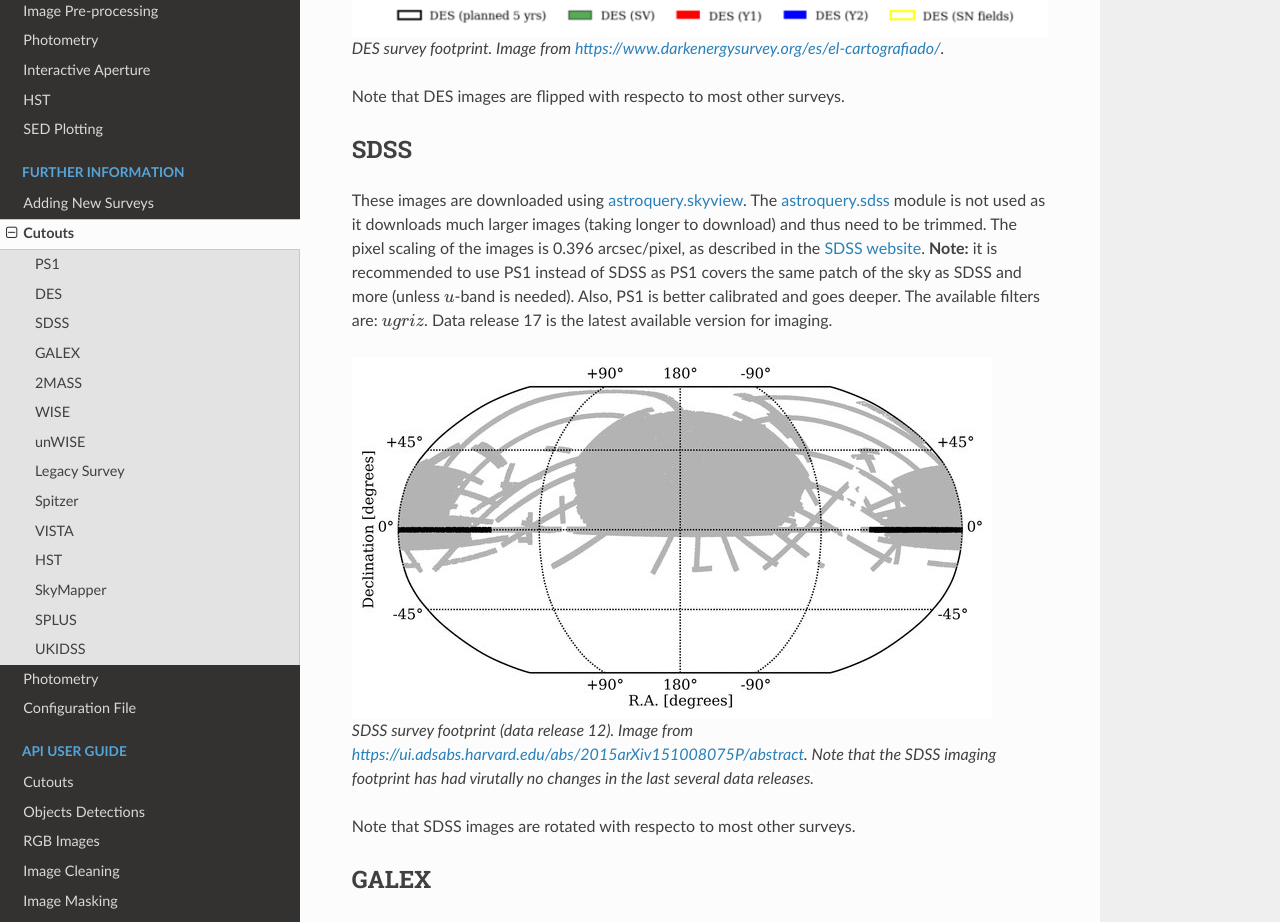
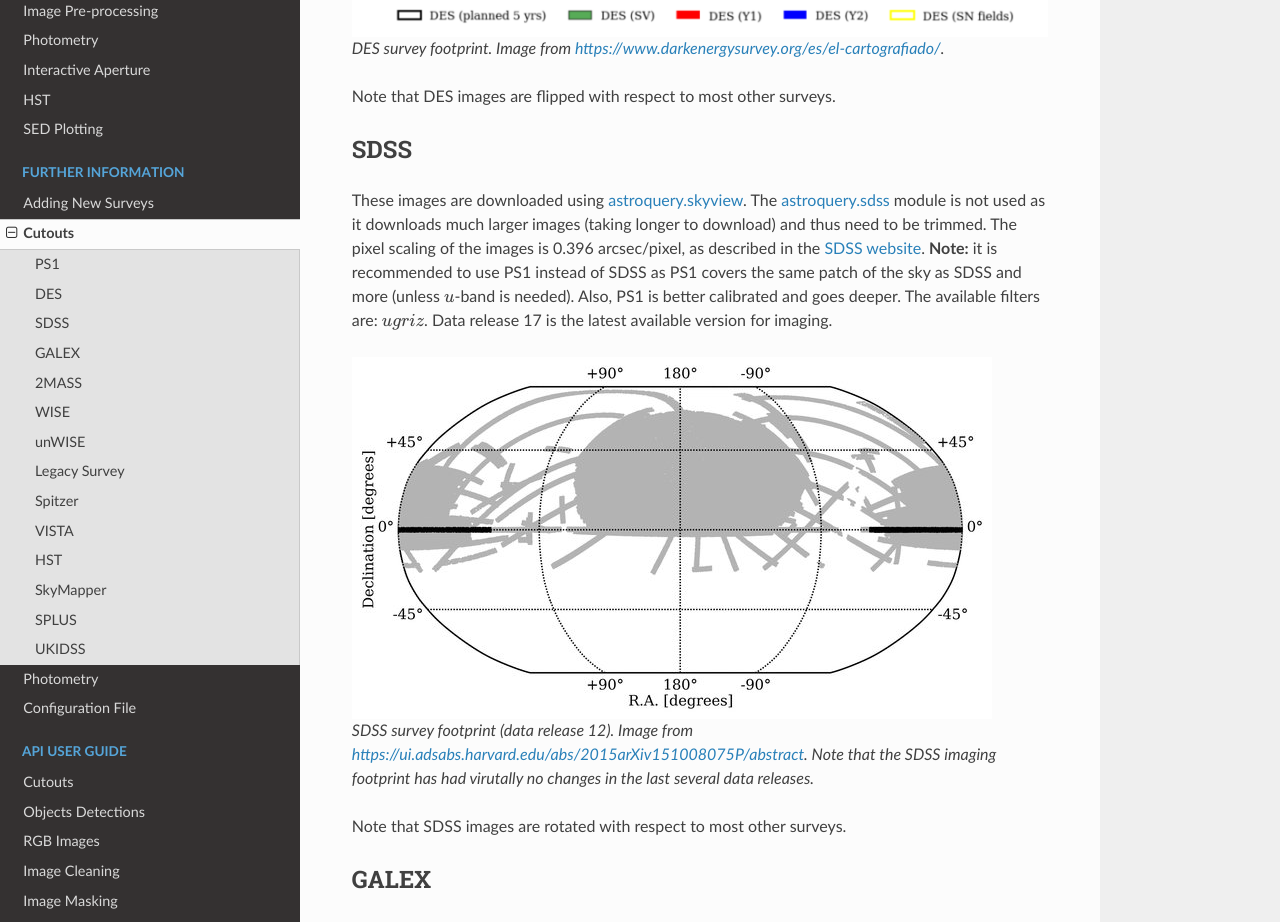
Before and after one commit to temuller/hostphot, a Sphinx documentation site: the page built from docs/further_information/cutouts.rst, in a window 1280 px wide and 1400 px high, scrolled down 1219 px. Shown: the part 171-1093 px from the top of the window. Built offline with Sphinx 7.4.7 and the Read the Docs theme 2.0.0, drawn with Linux system fonts in a browser that asks for light colours; pages that are not in the unit, such as notebooks, are missing from menus; some of the changed text lies outside the part shown.

Commit message:
minor rewording

```diff
--- a/docs/examples/preprocessing.rst
+++ b/docs/examples/preprocessing.rst
@@ -46,4 +46,4 @@ Note that the host-galaxy coordinates need to be provided so HostPhot knows whic
 
 .. image:: static/mask.png
 
-If the user is not happy with the result of the masking, there are a few parameters that can be adjusted. For instance, ``threshold`` sets the threshold (how many sigmas above the background noise) used by ``sep`` for detecting objects. Lowering it will allow the detection of fainter objects. ``sigma`` is the width of the gaussian used for convolving the image and masking the detected objects. If ``crossmatch`` is set to ``True``, the detected objects are cross-matched with the Gaia catalog and only those in common are kept. This is useful for very nearby host galaxies (e.g. that of SN 2011fe) so the structures of the galaxy are not maked out, artificially lowering its flux. Note that the images can be background subtracted by setting ``bkg_sub=True``, although this is only needed for ``2MASS``, ``WISE`` and ``VISTA`` images only. Also note that the mask parameters are saved into a pickle file by default.
+If the user is not happy with the result of the masking, there are a few parameters that can be adjusted. For instance, ``threshold`` sets the threshold (how many sigmas above the background noise) used by ``sep`` for detecting objects. Lowering it will allow the detection of fainter objects. ``sigma`` is the width of the gaussian used for convolving the image and masking the detected objects. If ``crossmatch`` is set to ``True``, the detected objects are cross-matched with the Gaia catalog and only those in common are kept. This is useful for very nearby host galaxies (e.g. that of SN 2011fe) so the structures of the galaxy are not maked out, artificially lowering its flux. Note that the images can be background subtracted by setting ``bkg_sub=True``, although this is already performed by default for the surveys that need it.
--- a/docs/further_information/cutouts.rst
+++ b/docs/further_information/cutouts.rst
@@ -25,7 +25,7 @@ DES images are downloaded from the `NOAO DataLab <https://datalab.noirlab.edu/si
 
   DES survey footprint. Image from `https://www.darkenergysurvey.org/es/el-cartografiado/ <https://www.darkenergysurvey.org/es/el-cartografiado/>`_.
 
-Note that DES images are flipped with respecto to most other surveys.
+Note that DES images are flipped with respect to most other surveys.
 
 SDSS
 ~~~~
@@ -36,7 +36,7 @@ These images are downloaded using `astroquery.skyview <https://astroquery.readth
 
   SDSS survey footprint (data release 12). Image from `<https://ui.adsabs.harvard.edu/abs/2015arXiv151008075P/abstract>`_. Note that the SDSS imaging footprint has had virutally no changes in the last several data releases.
 
-Note that SDSS images are rotated with respecto to most other surveys.
+Note that SDSS images are rotated with respect to most other surveys.
 
 GALEX
 ~~~~~
@@ -104,7 +104,7 @@ VISTA images are downloaded from the `VISTA science archive <http://horus.roe.ac
 
   VISTA surveys footprints. Images from `https://www.eso.org/public/images/allsky-vista/ <https://www.eso.org/public/images/allsky-vista/>`_ and `https://www.eso.org/rm/api/v1/public/releaseDescriptions/144 <https://www.eso.org/rm/api/v1/public/releaseDescriptions/144>`_.
 
-Note that VISTA images are flipped with respecto to most other surveys.
+Note that VISTA images are flipped with respect to most other surveys.
 
 HST
 ~~~~~~~
@@ -143,4 +143,4 @@ These images are downloaded from the VISTA science archive (for more information
 
   UKIDSS survey footprint. Image from the `CASU WFCAM Survey Progress and QC website <http://casu.ast.cam.ac.uk/wfcamsp/overview>`_.
 
-Note that UKIDSS images are flipped with respecto to most other surveys.
+Note that UKIDSS images are flipped with respect to most other surveys.
--- a/docs/further_information/photometry.rst
+++ b/docs/further_information/photometry.rst
@@ -25,7 +25,7 @@ PS1
 
 * **ZP**
 
-  The PS1 images have a fixed ZP of :math:`25`. The flux for PS1 does not come in units of :math:`1/\text{sec}`, so it is divided by the exposure time, given by the ``EXPTIME`` keyword in the images (see the `PS1 Photometric Calibration <https://outerspace.stsci.edu/display/PANSTARRS/PS1+Stack+images#PS1Stackimages-Photometriccalibration>`_).
+  The PS1 images have a fixed ZP of :math:`25`. The flux for PS1 needs to be rescaled by the exposure time, given by the ``EXPTIME`` keyword in the images (see the `PS1 Photometric Calibration <https://outerspace.stsci.edu/display/PANSTARRS/PS1+Stack+images#PS1Stackimages-Photometriccalibration>`_).
 
 * **Error Propagation**
 
```
